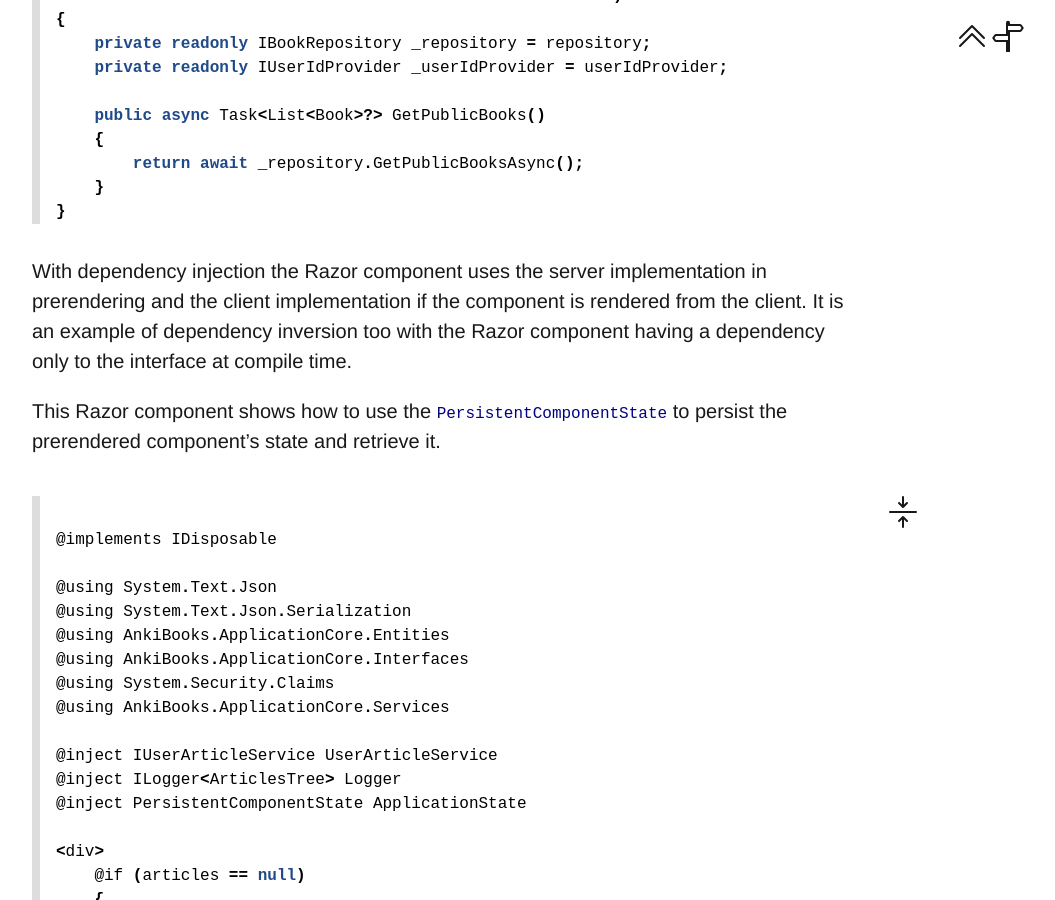
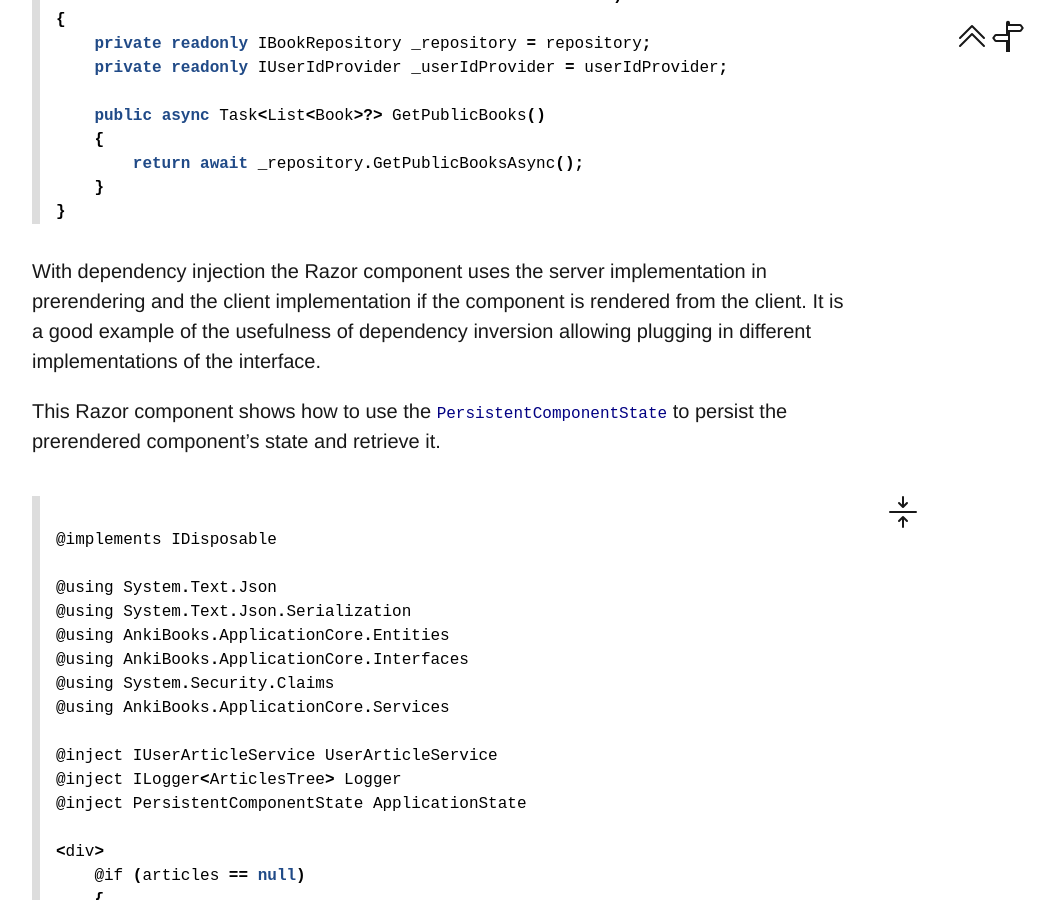
Before and after one commit to KyleRego/KyleRego.github.io, a Jekyll site: the page built from collections/_posts/2024-05-19-prerendering-razor-components-that-request-data.markdown, in a window 1280 px wide and 900 px high, scrolled down 1737 px. Shown: the whole window, without its empty margins (112-1167 px from the left). Built offline with Jekyll 4.4.1, drawn with Linux system fonts in a browser that asks for light colours.

Commit message:
Update 2024-05-19-prerendering-razor-components-that-request-data.markdown

```diff
--- a/collections/_posts/2024-05-19-prerendering-razor-components-that-request-data.markdown
+++ b/collections/_posts/2024-05-19-prerendering-razor-components-that-request-data.markdown
@@ -60,7 +60,7 @@ public class BookService(   IBookRepository repository,
 }
 {% endhighlight %}
 
-With dependency injection the Razor component uses the server implementation in prerendering and the client implementation if the component is rendered from the client. It is an example of dependency inversion too with the Razor component having a dependency only to the interface at compile time.
+With dependency injection the Razor component uses the server implementation in prerendering and the client implementation if the component is rendered from the client. It is a good example of the usefulness of dependency inversion allowing plugging in different implementations of the interface.
 
 This Razor component shows how to use the `PersistentComponentState` to persist the prerendered component's state and retrieve it.
 
```
